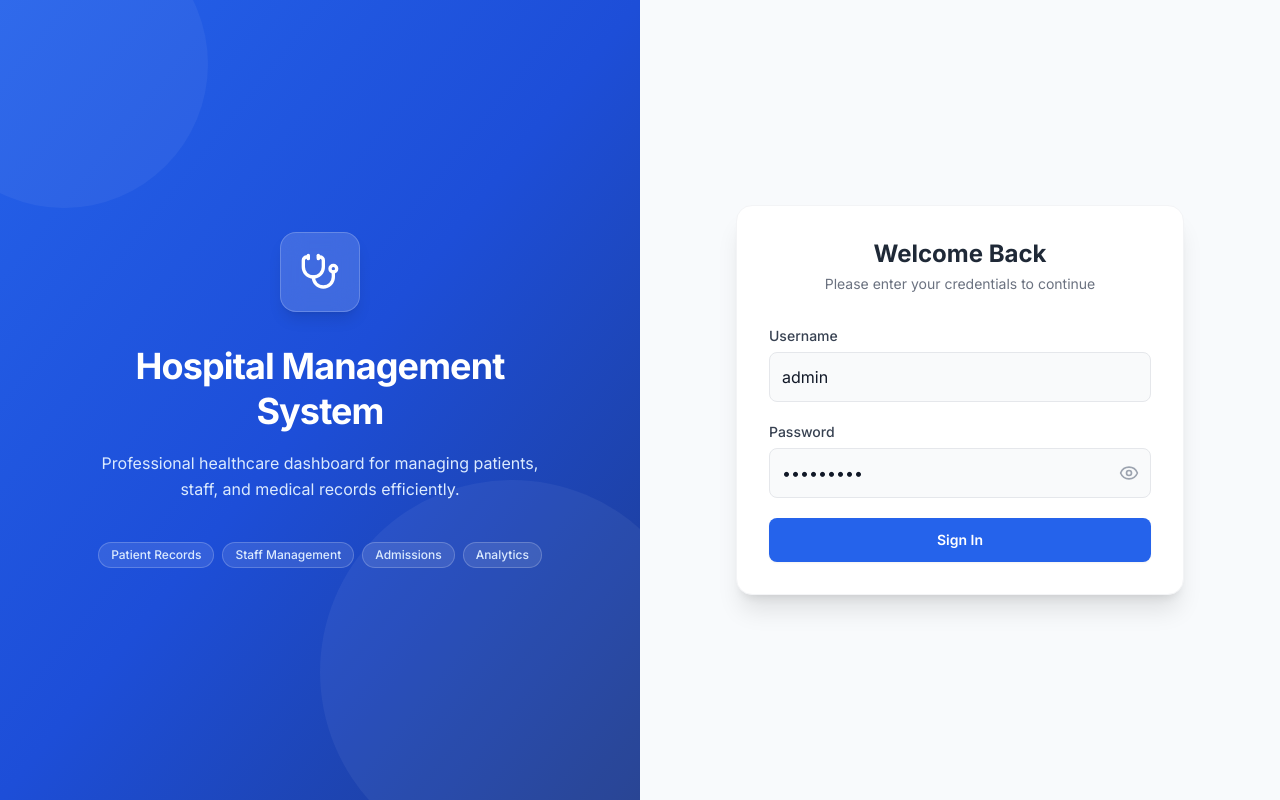
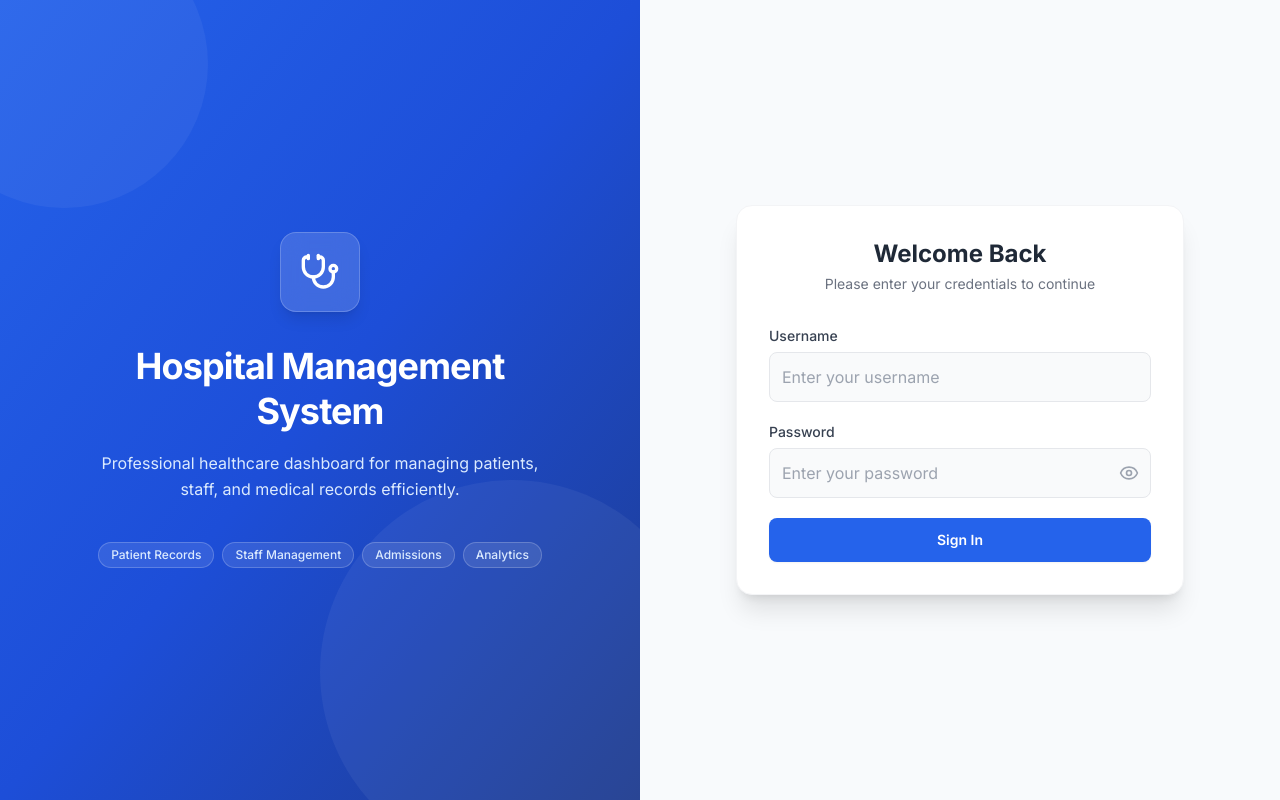
Before and after one commit to priyanshusalvi360-tech/hospital-management-system, a React (Vite) app in the folder apps/frontend/: page /login in a window 1280 px wide. Built offline with nearby package versions, Linux system fonts and the light colour scheme; no server answers.

Commit message:
Clear default prefilled credentials on LoginPage

```diff
--- a/apps/frontend/src/pages/auth/LoginPage.tsx
+++ b/apps/frontend/src/pages/auth/LoginPage.tsx
@@ -6,8 +6,8 @@ import { toast } from 'sonner';
 
 export default function LoginPage() {
   const { login } = useAuth();
-  const [username, setUsername] = useState('admin');
-  const [password, setPassword] = useState('Admin@123');
+  const [username, setUsername] = useState('');
+  const [password, setPassword] = useState('');
   const [showPassword, setShowPassword] = useState(false);
   const [loading, setLoading] = useState(false);
 
```
